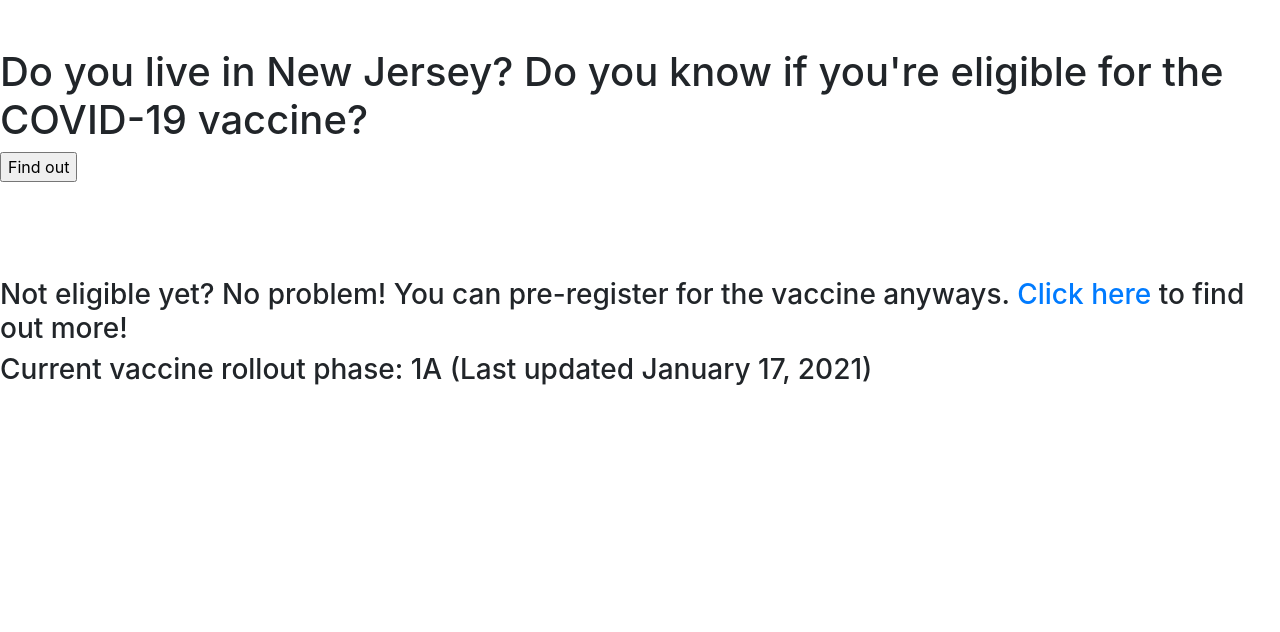
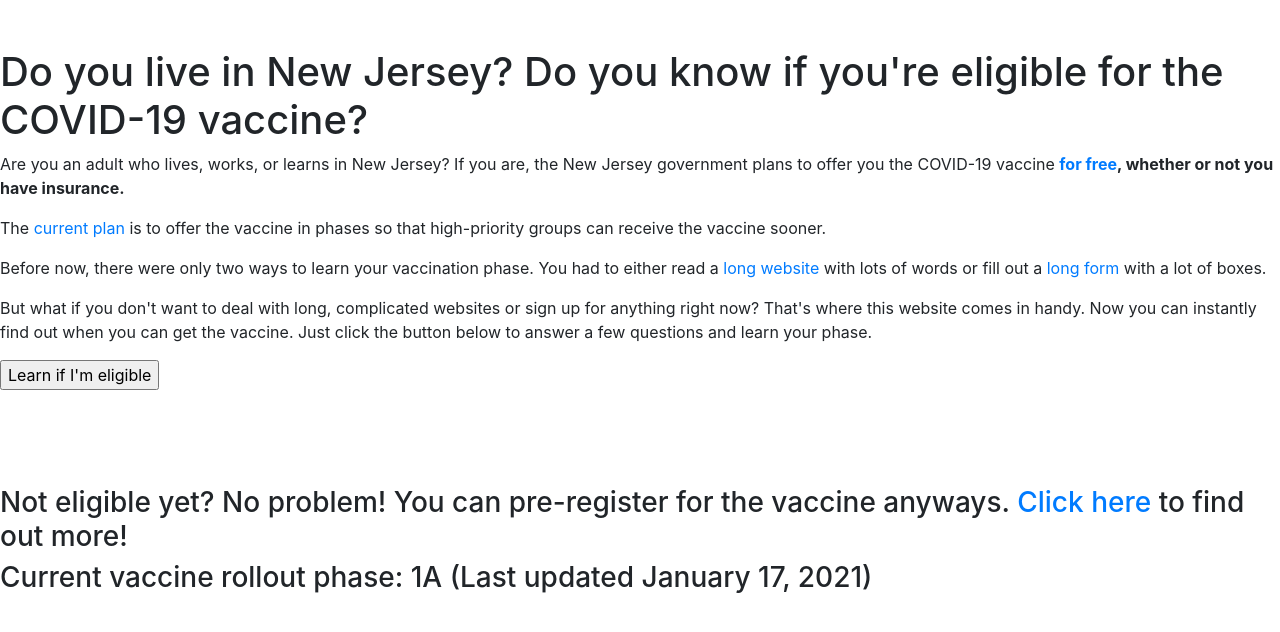
Before and after one commit to tpeng85/COVID-19-Vaccine-Eligibility-Explainer-NJ, a Flask app: page / in a window 1280 px wide. Shown: the part 56-688 px from the top of the page. Run offline with Flask 2, Linux system fonts and the light colour scheme; some libraries are stand-ins or nearby versions.

Commit message:
Update main page copy

```diff
--- a/app/templates/index.html
+++ b/app/templates/index.html
@@ -3,8 +3,29 @@
 {% block content %}
 
 <h1>Do you live in New Jersey? Do you know if you're eligible for the COVID-19 vaccine?</h1>
+
+<div>
+  <p>
+    Are you an adult who lives, works, or learns in New Jersey? If you are, the New Jersey government plans to offer you the COVID-19 vaccine <b><a href="https://covid19.nj.gov/faqs/nj-information/assistance-and-benefits/is-the-covid-19-vaccine-free-what-if-i-dont-have-insurance">for free</a>, whether or not you have insurance.</b>
+
+  </p>
+  <p>
+    The <a href="https://covid19.nj.gov/faqs/nj-information/slowing-the-spread/who-is-eligible-for-vaccination-in-new-jersey-who-is-included-in-the-vaccination-phases">current plan </a> is to offer the vaccine in phases so that high-priority groups can receive the vaccine sooner.
+  </p>
+  <p>
+    Before now, there were only two ways to learn your vaccination phase. You had to either read a
+    <a href="https://covid19.nj.gov/faqs/nj-information/slowing-the-spread/who-is-eligible-for-vaccination-in-new-jersey-who-is-included-in-the-vaccination-phases">long website </a>
+    with lots of words or fill out a
+    <a href="https://covidvaccine.nj.gov/">long form</a>
+    with a lot of boxes.
+  </p>
+  <p>
+    But what if you don't want to deal with long, complicated websites or sign up for anything right now? That's where this website comes in handy. Now you can instantly find out when you can get the vaccine. Just click the button below to answer a few questions and learn your phase.
+  </p>
+</div>
+
 <form action="/questionnaire/0">
-  <input type="submit" value="Find out"/>
+  <input type="submit" value="Learn if I'm eligible"/>
 </form>
 
 {% endblock %}
```
